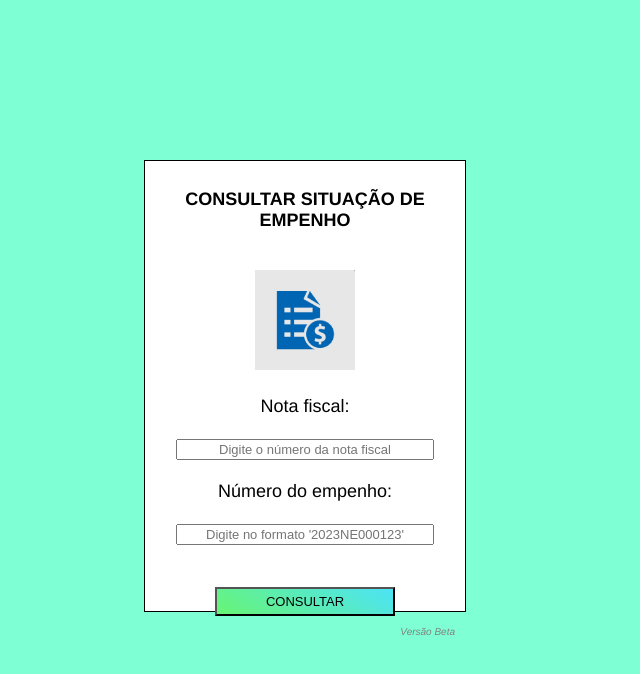
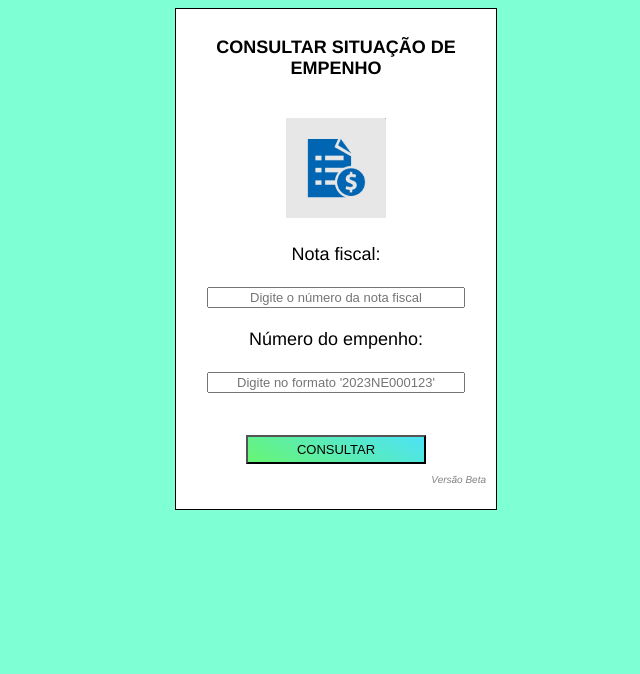
Before and after one commit to RenataVerasVenturim/Buscadordeempenho, a plain HTML site: page index.html in a window 1280 px wide. Shown: the whole page, without its empty margins (304-944 px from the left). Drawn offline with Linux system fonts and the light colour scheme.

Commit message:
Update stylesheet.css

```diff
--- a/stylesheet.css
+++ b/stylesheet.css
@@ -13,9 +13,8 @@ display: block;
 background-color:#FFF;
 text-align: center;
 margin:auto;
-height: 400px;
+height: 450px;
 width: 300px;
-position: fixed;
 top: 20%;
 left: 35%;
 font-family:'Franklin Gothic Medium', 'Arial Narrow', Arial, sans-serif;
```
